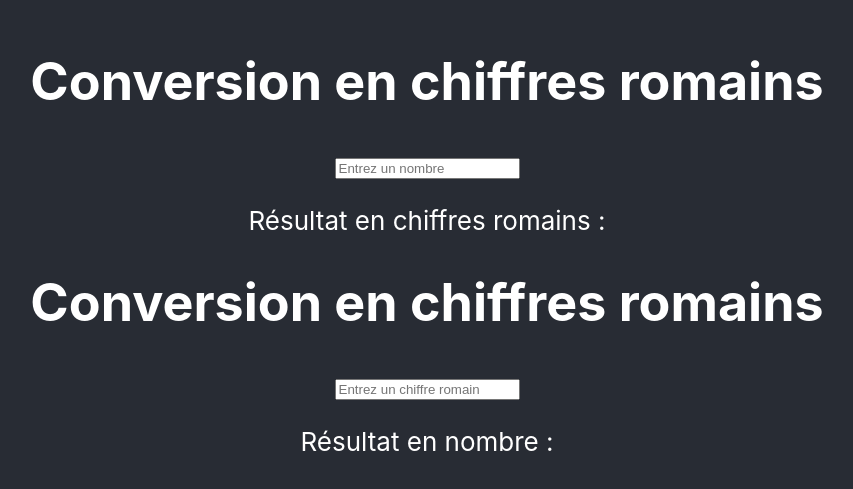
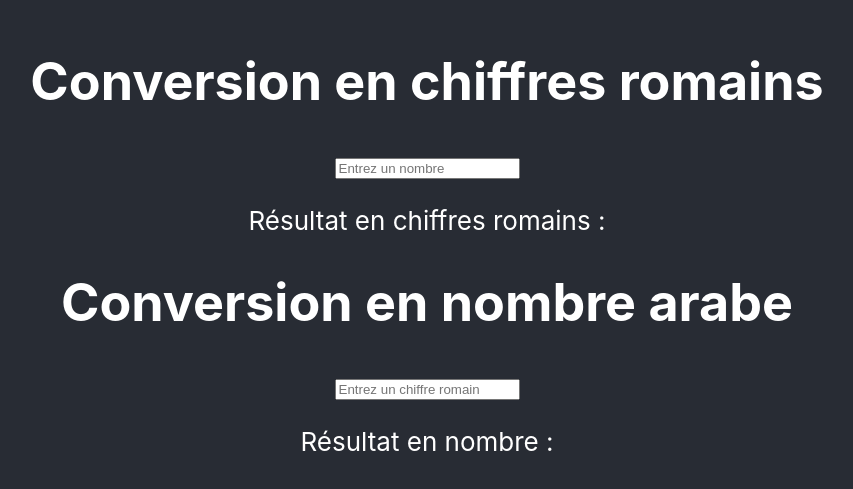
Before and after one commit to zizo2k21/intToRomanKata, a React (Create React App) app: page / in a window 1280 px wide. Shown: the part 151-640 px from the top of the page, without its empty margins (213-1066 px from the left). Built offline with nearby package versions, Linux system fonts and the light colour scheme.

Commit message:
change name of second title

```diff
--- a/src/App.tsx
+++ b/src/App.tsx
@@ -30,7 +30,7 @@ function App() {
       if (typeof error === 'string') {
         setRuntimeError(error);
       } else {
-        setRuntimeError('Une erreur est survenue.');
+        setRuntimeError('Number must be positive or integer or below 3999');
       }
     }
   };
@@ -70,7 +70,7 @@ function App() {
             {runtimeError && <div className="error-message">{runtimeError}</div>}
           </div>
           <div className="input-panel">
-          <h1 className="title">Conversion en chiffres romains</h1>
+          <h1 className="title">Conversion en nombre arabe</h1>
             <input
               type="text"
               placeholder="Entrez un chiffre romain"
```
